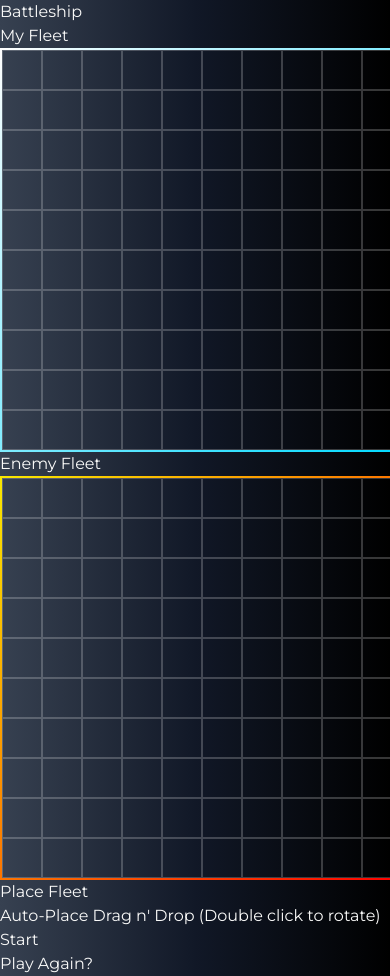
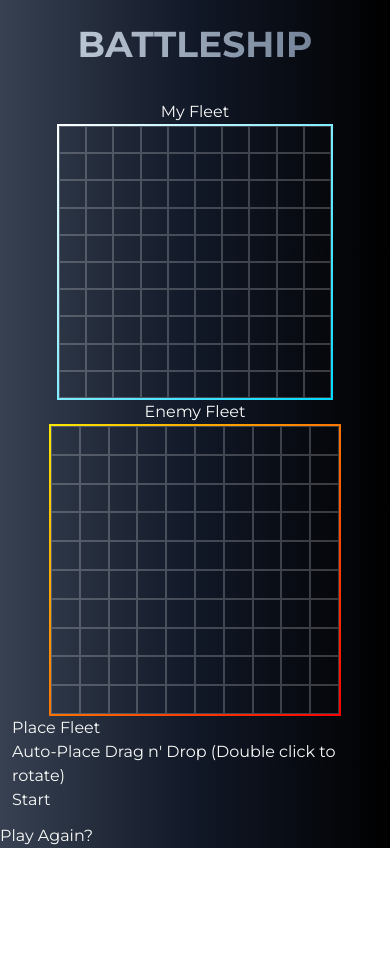
Before and after one commit to AngeloDiMortimer/battleship, a plain HTML site: page index.html in a window 390 px wide. After the commit the page ends 848 px from the top, so only its background shows below. Drawn offline with Linux system fonts and the light colour scheme.

Commit message:
first responsive styling added

```diff
--- a/index.html
+++ b/index.html
@@ -11,22 +11,24 @@
     <title>Webpack App</title>
   </head>
   <body>
-    <header>
-      <h1 class="title">
-        Battleship
+    <header class="p-6">
+      <h1 class="title text-center text-4xl font-bold
+      bg-gradient-to-r from-slate-300 to-slate-500 bg-clip-text text-transparent
+      md:text-7xl">
+        BATTLESHIP
       </h1>
     </header>
     <main>
-      <div class="game-container">
+      <div class="game-container flex flex-col items-center justify-center p-3 md:flex-row">
 
-        <div class="gameboards-container">
-          <div class="p1-gameboard">
-            <h1 class="grid-title">My Fleet</h1>
+        <div class="gameboards-container flex flex-col md:flex-row">
+          <div class="p1-gameboard flex flex-col items-center">
+            <h1 class="grid-title text-center">My Fleet</h1>
             <div class="grid p1-grid"></div>
           </div>
 
           <div class="p2-gameboard">
-            <h1 class="grid-title">Enemy Fleet</h1>
+            <h1 class="grid-title text-center">Enemy Fleet</h1>
             <div class="grid p2-grid"></div>
           </div>
 
```
Also changed, not shown: bundle.js (+1 -1 lines).
